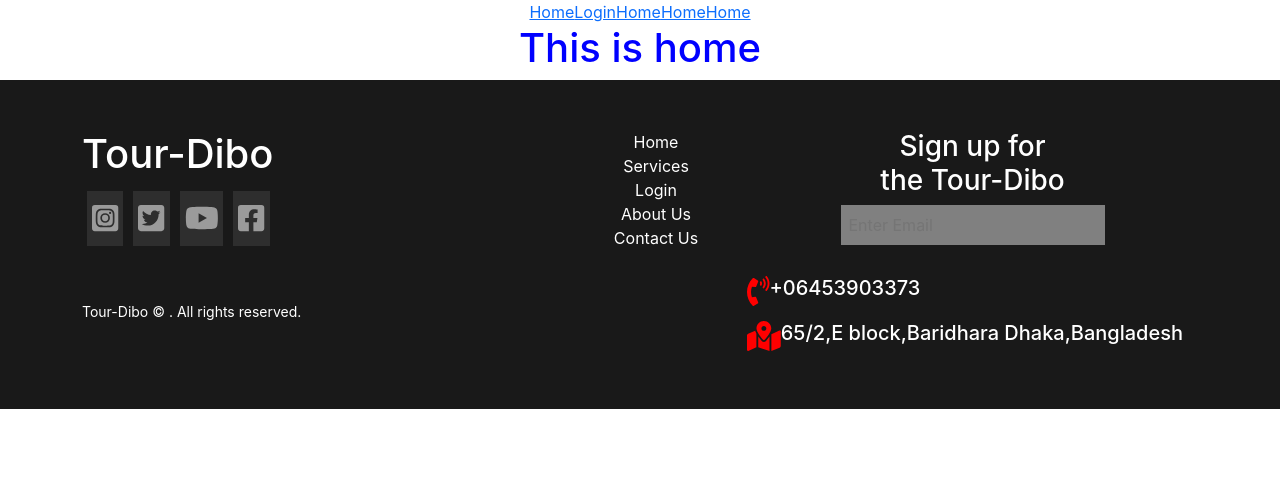
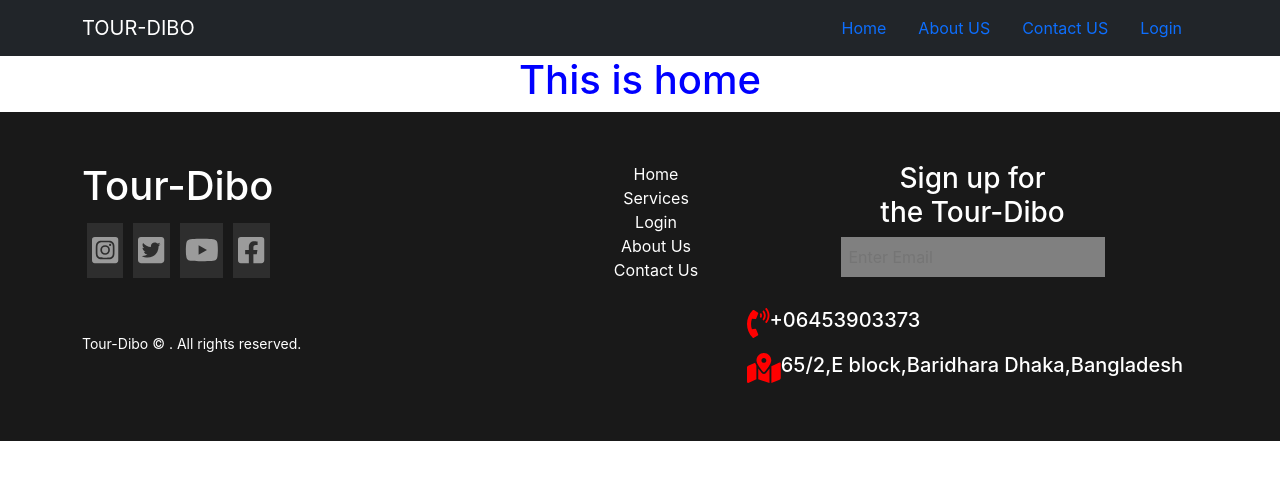
Before and after one commit to rejaulrasel/Tour-dibo-client-side, a React (Create React App) app: page / in a window 1280 px wide. Shown: the top 480 px of the page. Built offline with nearby package versions, Linux system fonts and the light colour scheme; no server answers.

Commit message:
added header

```diff
--- a/package.json
+++ b/package.json
@@ -10,8 +10,10 @@
     "@testing-library/jest-dom": "^5.14.1",
     "@testing-library/react": "^11.2.7",
     "@testing-library/user-event": "^12.8.3",
+    "bootstrap": "^5.1.3",
     "firebase": "^9.2.0",
     "react": "^17.0.2",
+    "react-bootstrap": "^2.0.2",
     "react-dom": "^17.0.2",
     "react-router-dom": "^5.3.0",
     "react-scripts": "4.0.3",
--- a/src/pages/Header/Header.js
+++ b/src/pages/Header/Header.js
@@ -1,20 +1,42 @@
 import React from 'react';
-import { Link } from 'react-router-dom';
+import { Container, Nav, Navbar } from 'react-bootstrap';
+import { Link, NavLink } from 'react-router-dom';
 import useAuth from '../../Hooks/useAuth';
+
+
+
 const Header = () => {
     const {user,logout} = useAuth();
     return (
-        <div>
-            <Link to='/home'>Home</Link>
-            <Link to='/login'>Login</Link>
-            <Link to='/home'>Home</Link>
-            <Link to='/home'>Home</Link>
-            <Link to='/home'>Home</Link>
-            {user.email &&
-            <button onClick={logout}>Logout</button>
-            }
+        <>
+            <Navbar collapseOnSelect expand="lg" bg="dark" variant="dark" sticky="top">
+                <Container>
+                    <Navbar.Brand href="/home">TOUR-DIBO</Navbar.Brand>
+                    <Navbar.Toggle />
+                    <Navbar.Collapse className="justify-content-end">
+                    <Nav.Link as={Link} to="/home">Home</Nav.Link>
+                        <Nav.Link as={Link} to="/about">About US</Nav.Link>
+                        <Nav.Link as={Link} to="/contact">Contact US</Nav.Link>
+                        {user?.email ?
+                            <div className="d-flex flex-row">
+                                <Nav.Link as={Link} to="/myOrders">My Orders</Nav.Link>
+                                <Nav.Link as={Link} to="/manageOrder">Manage Orders</Nav.Link>
+                                <Nav.Link as={Link} to="/addService">Add Service</Nav.Link>
+                                <button className="btn btn-danger" onClick={logout}>Logout</button>
+                            </div>
+                            :
+                            <Nav.Link as={Link} to="/login">Login</Nav.Link>
+                        }
+                        {user.email &&
+                        <Navbar.Text>
+                        Signed in as: <img src={user?.photoURL} width="50px" className="img-fluid" style={{borderRadius:"50%"}} alt="" /> { user?.displayName}
+                    </Navbar.Text>}
 
-        </div>
+                    </Navbar.Collapse>
+
+                </Container>
+            </Navbar>
+        </>
     );
 };
 
```
Also changed, not shown: 1 other file (tests, documents, lock files or other folders).
